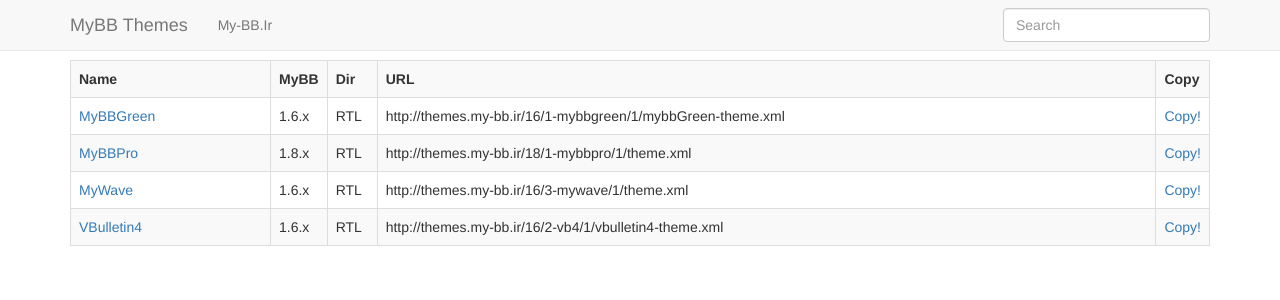
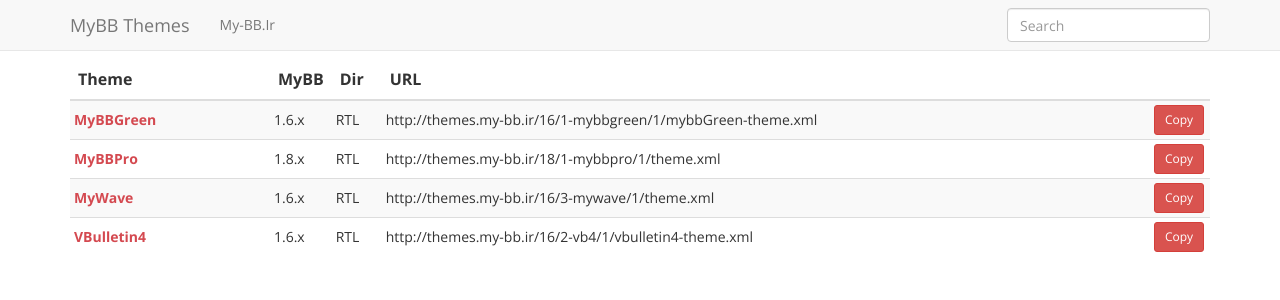
Before and after one commit to MyBBIr/themes, a Jekyll site: the page built from index.html, in a window 1280 px wide. Shown: the top 300 px of the page. Built offline with Jekyll 4.4.1, drawn with Linux system fonts in a browser that asks for light colours; nearby versions of some CDN libraries; comment, search, counter and statistics services are not loaded.

Commit message:
New Design

```diff
--- a/_layouts/home.html
+++ b/_layouts/home.html
@@ -1,52 +1,63 @@
 <!doctype html>
 <html>
 <head>
-<meta charset=utf-8>
-<meta http-equiv=X-UA-Compatible content="IE=edge">
-<meta name=viewport content="width=device-width, initial-scale=1">
-<link rel=stylesheet href="https://maxcdn.bootstrapcdn.com/bootstrap/3.3.1/css/bootstrap.min.css">
-<link rel=icon type="image/png" href=favicon.png>
+	<meta charset="utf-8">
+	<meta http-equiv="X-UA-Compatible" content="IE=edge">
+	<meta name="viewport" content="width=device-width, initial-scale=1">
+	<link rel="stylesheet" href="https://fonts.googleapis.com/css?family=Open+Sans:400,700">
+	<link rel="stylesheet" href="https://maxcdn.bootstrapcdn.com/bootstrap/3.3.1/css/bootstrap.min.css">
+	<link rel="stylesheet" href="assets/style.css">
+	<link rel="icon" type="image/png" href="favicon.png"/>
 	<title>MyBB Themes</title>
 </head>
 <body>
-<nav class="navbar navbar-default navbar-fixed-top" role=navigation>
-<div class=container>
-<div class=navbar-header>
-<button type=button class="navbar-toggle collapsed" data-toggle=collapse data-target="#navbar" aria-expanded=false aria-controls=navbar>
-<span class=sr-only>Toggle navigation</span>
-<span class=icon-bar></span>
-<span class=icon-bar></span>
-<span class=icon-bar></span>
+    <!-- Fixed navbar -->
+    <nav class="navbar navbar-default navbar-fixed-top" role="navigation">
+      <div class="container">
+        <div class="navbar-header">
+          <button type="button" class="navbar-toggle collapsed" data-toggle="collapse" data-target="#navbar" aria-expanded="false" aria-controls="navbar">
+            <span class="sr-only">Toggle navigation</span>
+            <span class="icon-bar"></span>
+            <span class="icon-bar"></span>
+            <span class="icon-bar"></span>
           </button>
-<a class=navbar-brand href="#">MyBB Themes</a>
+          <a class="navbar-brand" href="#">MyBB Themes</a>
         </div>
-<div id=navbar class="navbar-collapse collapse">
+        <div id="navbar" class="navbar-collapse collapse">
           <ul class="nav navbar-nav">
             <li><a href="http://my-bb.ir">My-BB.Ir</a></li>
           </ul>
-<div class="navbar-form navbar-right" role=search>
-<div class=form-group>
-<input class=form-control placeholder=Search id=search>
+      <div class="navbar-form navbar-right" role="search">
+        <div class="form-group">
+          <input type="text" class="form-control" placeholder="Search" id="search">
         </div>
       </div>
-</div>
+        </div><!--/.nav-collapse -->
       </div>
     </nav>
 	<br><br><br>
-<div class=container>
-<table class="table table-bordered table-hover table-striped" id=content>
+	<div class="container">
+		<table class="table table-hover table-striped" id="content">
+			<thead>
 				<tr>
-<th style=width:200px>Name</th>
-<th style=width:50px>MyBB</th>
-<th style=width:50px>Dir</th>
+					<th style="width:200px">Theme</th>
+					<th style="width:50px">MyBB</th>
+					<th style="width:50px">Dir</th>
 					<th>URL</th>
-<th style=width:50px>Copy</th>
+					<th style="width:60px">&nbsp;</th>
 				</tr>
-{% for theme in site.data %}<tr><td class=themename><a href="{{ theme[1].link }}" target=_blank>{{ theme[1].name }}</a></td><td>{{ theme[1].mybb }}</td><td>{{ theme[1].dir }}</td><td class=themeurl>{{ theme[1].url }}</td><td><a href="javascript:void(0)" class=copy>Copy!</a></td></tr>{% endfor %}
+			</thead>
+			<tbody>
+			{% for theme in site.data %}
+				<tr><td class="themename"><a href="{{ theme[1].link }}" target="_blank">{{ theme[1].name }}</a></td><td>{{ theme[1].mybb }}</td><td>{{ theme[1].dir }}</td><td class="themeurl">{{ theme[1].url }}</td><td><button data-clipboard-text="{{ theme[1].url }}" type="button" class="btn btn-danger btn-sm copy">Copy</button></td></tr>
+			{% endfor %}
+			</tbody>
 		</table>
 	</div>
+	<div id="copied" style="display:none"><span class="glyphicon glyphicon-ok"></span> Copied to the clipboard!</div>
 	<script src="https://ajax.googleapis.com/ajax/libs/jquery/1.11.1/jquery.min.js"></script>
 	<script src="https://maxcdn.bootstrapcdn.com/bootstrap/3.3.1/js/bootstrap.min.js"></script>
-<script>$("#search").bind("change keyup focus blur",function(){var search=$("#search").val().toLowerCase();$('.themename').each(function(){if($(this).text().toLowerCase().match(search)){$(this).parent().show();}else{$(this).parent().hide();}});});$(".copy").click(function(){window.prompt("Copy to clipboard: Ctrl+C, Enter",$(this).parent().parent().find('.themeurl').text());});</script>
+	<script src="https://cdnjs.cloudflare.com/ajax/libs/zeroclipboard/2.1.6/ZeroClipboard.min.js"></script>
+	<script src="assets/main.js"></script>
 </body>
 </html>
--- /dev/null
+++ b/assets/main.js
@@ -0,0 +1,24 @@
+$("#search").bind("change keyup focus blur", function()
+{
+	var search = $("#search").val().toLowerCase();
+	$('.themename').each(function()
+	{
+		if($(this).text().toLowerCase().match(search)) {
+			$(this).parent().show();
+		}
+		else
+		{
+			$(this).parent().hide();
+		}
+	});
+});
+
+var client = new ZeroClipboard( document.getElementsByClassName("copy"));
+client.on( "load", function(client) {
+  client.on( "complete", function(client, args) {
+	// `this` is the element that was clicked
+	this.style.display = "none";
+	$('#copied').fadeIn('slow');
+	$('#copied').delay(2000).fadeOut('slow');
+  } );
+} );
--- /dev/null
+++ b/assets/style.css
@@ -0,0 +1,31 @@
+body {
+	font-family: 'Open Sans';
+}
+
+#content th {
+	font-size: 16px;
+}
+
+#content td {
+	padding: 4px;
+	font-size: 14px;
+	vertical-align: middle;
+}
+
+.themename a {
+	font-weight: bold;
+	color: #d44950;
+}
+
+#copied {
+	position: fixed;
+	z-index: 10000;
+	top: 30px;
+	right: 30px;
+	width: 270px;
+	border-radius: 4px;
+	background: rgba(0, 0, 0, 0.7);
+	padding: 20px 10px;
+	color: #fff;
+	color: 20px;
+}
```
Also changed, not shown: 1 other file. Lines whose indentation alone changed are shown as unchanged.
